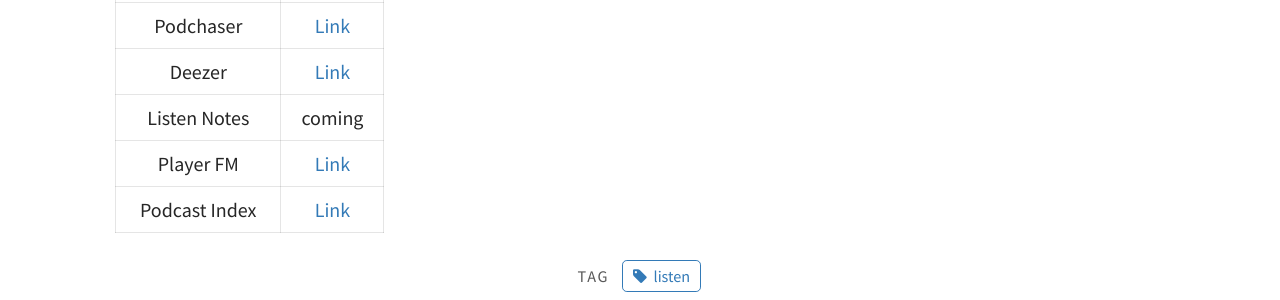
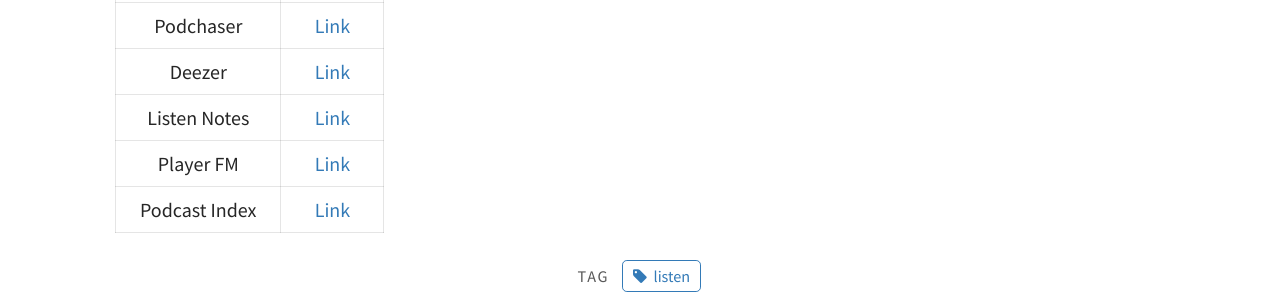
Before and after one commit to codereport/adsp2, a Jekyll site: the page built from pages/listen.md, in a window 1280 px wide. Shown: the part 670-970 px from the top of the page. Built offline with Jekyll 4.4.1, drawn with Linux system fonts in a browser that asks for light colours.

Commit message:
Update listen.md

```diff
--- a/pages/listen.md
+++ b/pages/listen.md
@@ -16,6 +16,6 @@
 | Podcast Addict |                 [Link](https://podcastaddict.com/podcast/3164467)                 |
 |   Podchaser    | [Link](https://www.podchaser.com/podcasts/algorithms-data-structures-pro-1557693) |
 |     Deezer     |                  [Link](https://www.deezer.com/en/show/1999182)                   |
-|  Listen Notes  |                                      coming                                       |
+|  Listen Notes  |[Link](https://www.listennotes.com/podcasts/algorithms-data-structures-programs-conor-qysezt3F9wj/)|
 |   Player FM    |       [Link](https://player.fm/series/algorithms-data-structures-programs)        |
 | Podcast Index  |                 [Link](https://podcastindex.org/podcast/1331453)                  |
```
